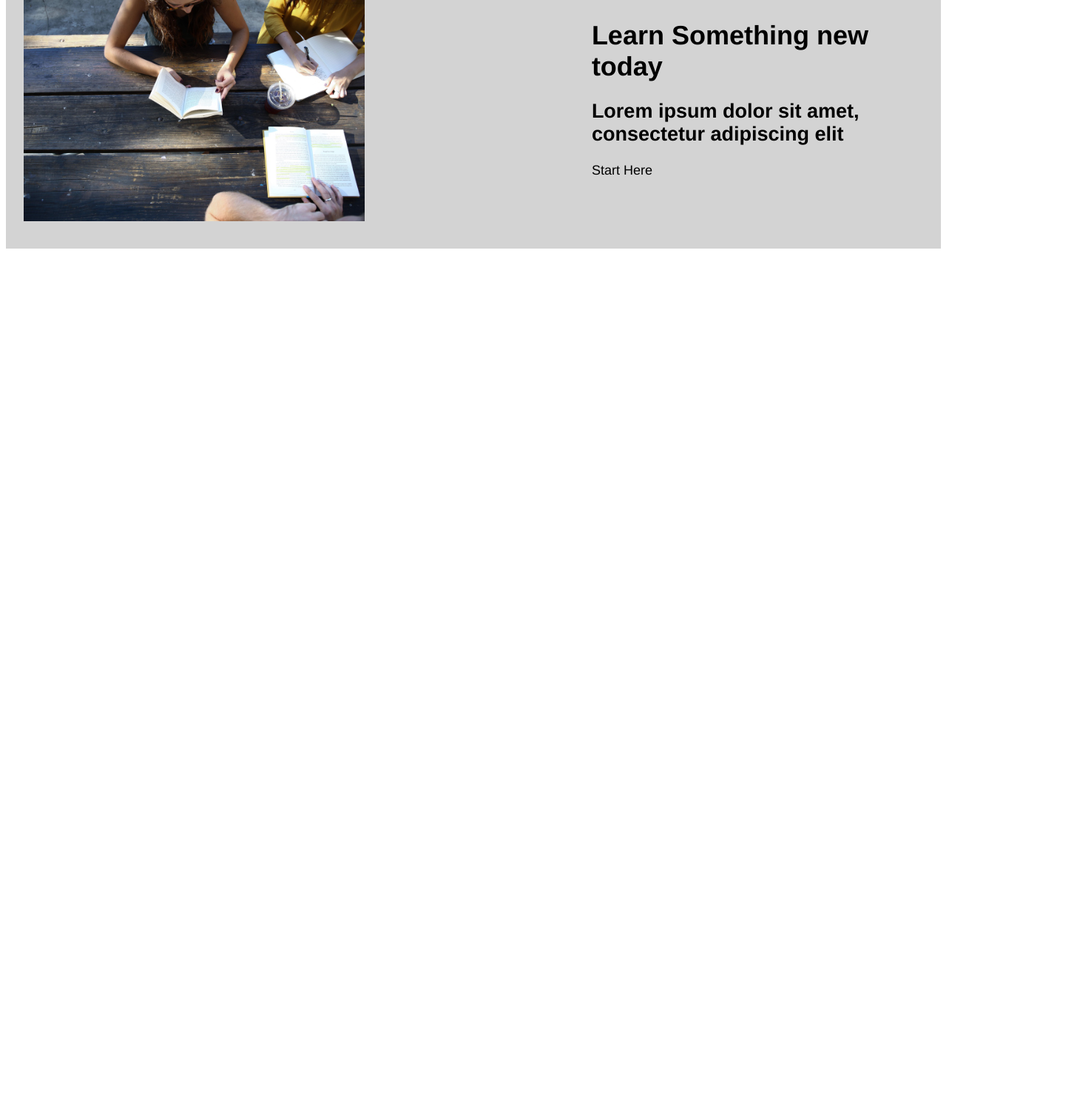
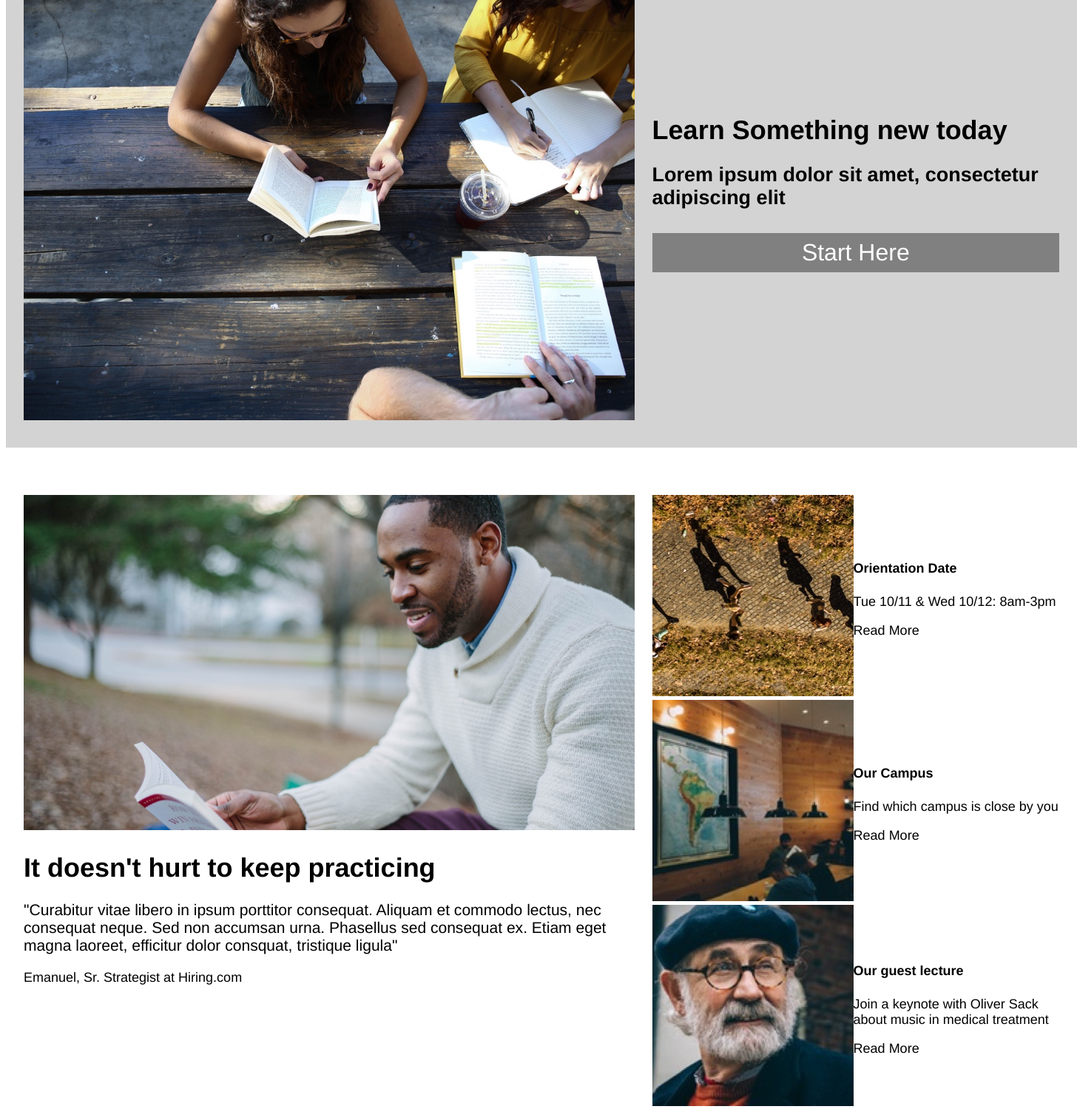
Before and after one commit to chesare40/Colmar, a plain HTML site: page index.html in a window 1280 px wide. Shown: the part 146-1649 px from the top of the page at 74% size, 1456 px wide, since content can reach past the window. Before the commit the page ends 800 px from the top, so only its background shows below. Drawn offline with Linux system fonts and the light colour scheme.

Commit message:
Add second banner, CSS to be completed

```diff
--- a/index.html
+++ b/index.html
@@ -8,7 +8,7 @@
   <body>
 
     <!-- Header -->
-    <header>
+    <header class="container">
       <div class="m-header">
         <div class="img-container">
           <img src="resources/multimedia/capstone_colmar_assets/images/ic-logo.svg">
@@ -26,7 +26,7 @@
     </header>
 
     <!-- Banner or Intro-->
-    <div class="intro">
+    <div class="intro container">
       <div class="img-container2">
         <img src="resources/multimedia/capstone_colmar_assets/images/banner.jpg">
       </div>
@@ -37,5 +37,50 @@
       </div>
     </div>
 
+    <!-- 2nd banner and info -->
+    <div class="info-banner container">
+      <div class="left">
+        <div class="img-container3">
+          <img src="resources/multimedia/capstone_colmar_assets/images/information-main.jpg">
+        </div>
+        <div class="text2">
+          <h1>It doesn't hurt to keep practicing</h1>
+          <h3>"Curabitur vitae libero in ipsum porttitor consequat. Aliquam et commodo lectus, nec consequat neque. Sed non accumsan urna. Phasellus sed consequat ex. Etiam eget magna laoreet, efficitur dolor consquat, tristique ligula"</h3>
+          <p>Emanuel, Sr. Strategist at Hiring.com</p>
+        </div>
+      </div>
+      <div class="rigth">
+        <div class="info">
+          <div class="img-mini">
+            <img src="resources/multimedia/capstone_colmar_assets/images/information-orientation.jpg">
+          </div>
+          <div class="orientation">
+            <h4>Orientation Date</h4>
+            <p>Tue 10/11 & Wed 10/12: 8am-3pm</p>
+            <p class="format">Read More</p>
+          </div>
+        </div>
+        <div class="info">
+          <div class="img-mini">
+            <img src="resources/multimedia/capstone_colmar_assets/images/information-campus.jpg">
+          </div>
+          <div class="orientation">
+            <h4>Our Campus</h4>
+            <p>Find which campus is close by you</p>
+            <p class="format">Read More</p>
+          </div>
+        </div>
+        <div class="info">
+          <div class="img-mini">
+            <img src="resources/multimedia/capstone_colmar_assets/images/information-guest-lecture.jpg">
+          </div>
+          <div class="orientation">
+            <h4>Our guest lecture</h4>
+            <p>Join a keynote with Oliver Sack about music in medical treatment</p>
+            <p class="format">Read More</p>
+          </div>
+        </div>
+      </div>
+
   </body>
 </html>
--- a/resources/css/style.css
+++ b/resources/css/style.css
@@ -5,6 +5,11 @@ html {
 
 h3 {
   font-weight: normal;
+}
+
+.container {
+  margin: auto;
+  width: 1400px;
 }
 
 
@@ -33,11 +38,6 @@ nav span {
   margin-left: 16px;
 }
 
-.img-container {
-  width: 100%;
-  height: 32px;
-}
-
 .title1 {
   color: gray;
 }
@@ -50,13 +50,57 @@ nav span {
   justify-content: space-between;
   padding: 32px 24px;
   background-color: lightgray;
-
 }
 
-.intro .img-container2 {
+.btn {
+  text-align: center;
+  padding: 8px;
+  background-color: gray;
+  color: white;
+  font-size: 32px;
+}
+
+.img-container2 {
+  padding-right: 24px;
+  width: 60%;
+}
+
+.img-container2 img {
   width: 100%;
 }
 
-.intro .img-container2 img {
+.text {
+  width: 40%;
+}
+
+/* --- 2nd Banner & info --- */
+
+.info-banner {
+  margin-top: 32px;
+  display: flex;
+  justify-content: space-between;
+  padding: 32px 24px;
+}
+
+div.left {
   width: 60%;
+  padding-right: 12px;
 }
+
+div.rigth {
+  width: 40%;
+  padding-left: 12px;
+}
+
+.info {
+  display: flex;
+  align-items: center;
+}
+
+div.orientation {
+  width: 65%;
+}
+
+.img-container3 img {
+  width: 100%;
+}
```
Also changed, not shown: 4 other files.
